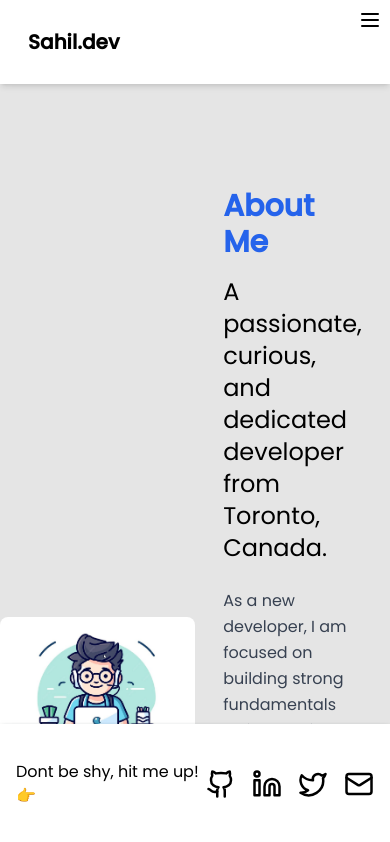
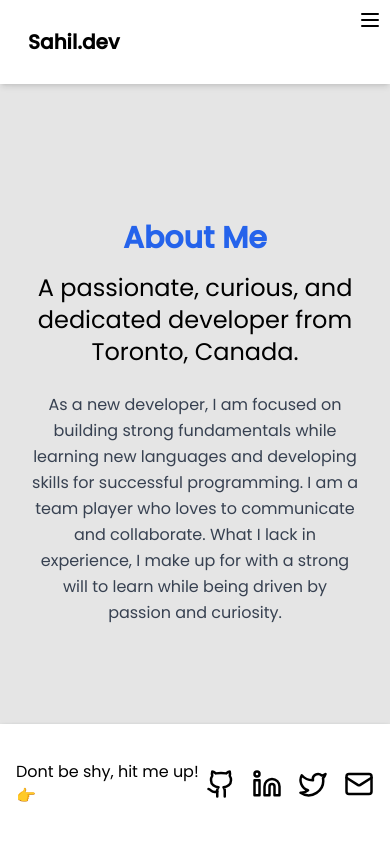
Before and after one commit to sbanati/Sahil.Dev, a React (Vite) app: page /About in a window 390 px wide. Shown: the top 842 px of the page. Built offline with nearby package versions, Linux system fonts and the light colour scheme.

Commit message:
made about responsive

```diff
--- a/src/pages/About.jsx
+++ b/src/pages/About.jsx
@@ -3,27 +3,28 @@ import screenshot2 from '../assets/screenshot2.png';
 const About = () => {
   return (
     <section id="about" className="bg-neutral-200 py-20 pb-0 min-h-screen">
-      <div className="container mx-auto flex items-center justify-center">
-        <div className="max-w-4xl mx-auto flex items-center">
-          <div className="w-1/2 flex justify-center">
+      <div className="container mx-auto flex flex-col md:flex-row items-center justify-center">
+        {/* Image */}
+        <div className="w-full md:w-1/2 flex justify-center mb-8 md:mb-0">
           <div className="w-full md:w-3/4 flex justify-center">
             <img
               src={screenshot2}
               alt="cartoon of boy coding on laptop"
-                className="w-full h-auto rounded-lg"
+              className="w-full h-auto rounded-lg hidden md:block"
             />
           </div>
         </div>
-          <div className="w-1/2 px-8 py-6 flex items-center justify-center">
+
+        {/* Text */}
+        <div className="w-full md:w-1/2 px-8 py-6 flex items-center justify-center">
           <div>
-              <h3 className="text-3xl font-bold text-blue-600 mb-4">About Me</h3>
-              <h4 className="text-2xl text-black mb-6">
+            <h3 className="text-3xl font-bold text-blue-600 mb-4 text-center md:text-left">About Me</h3>
+            <h4 className="text-2xl text-black mb-6 text-center md:text-left">
               A passionate, curious, and dedicated developer from Toronto, Canada.
             </h4>
-              <p className="text-base text-gray-700 leading-relaxed">
+            <p className="text-base text-gray-700 leading-relaxed text-center md:text-left">
               As a new developer, I am focused on building strong fundamentals while learning new languages and developing skills for successful programming. I am a team player who loves to communicate and collaborate. What I lack in experience, I make up for with a strong will to learn while being driven by passion and curiosity.
             </p>
-            </div>
           </div>
         </div>
       </div>
```
Lines whose indentation alone changed are shown as unchanged.
